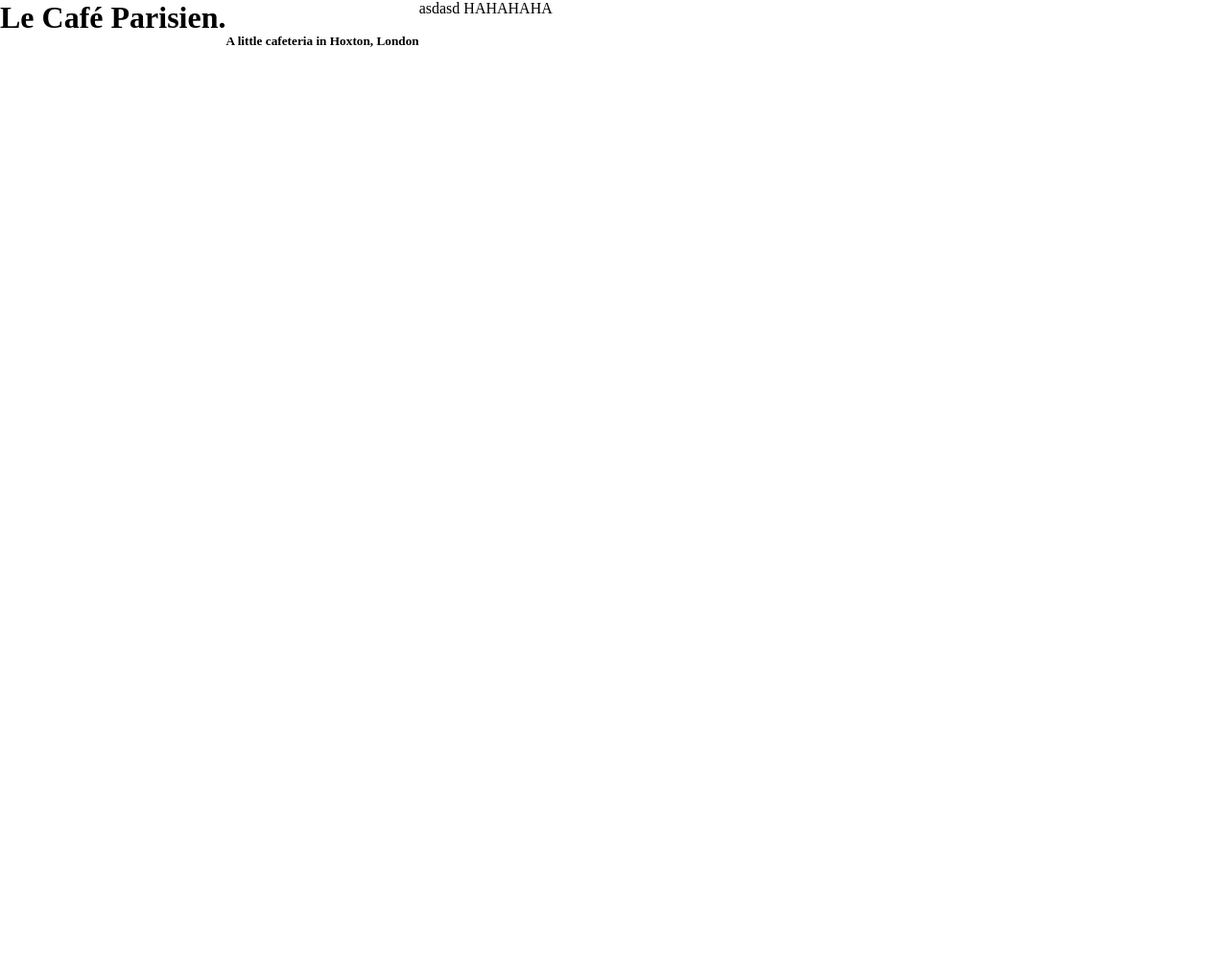
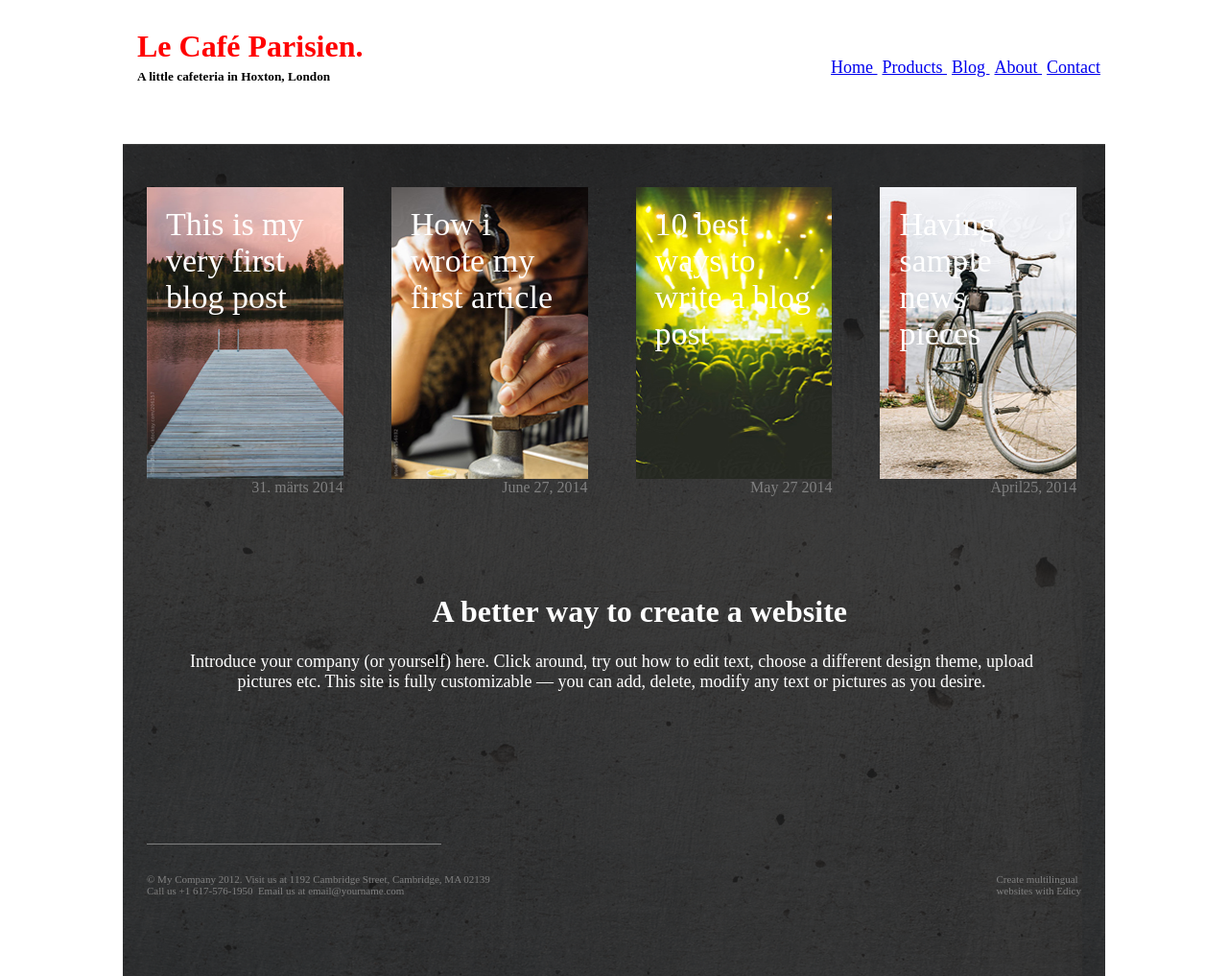
Before and after one commit to WarriorFromHell/Serveripoolsete-veebirakenduste-programmeerimine, a plain HTML site: page index.html in a window 1280 px wide. Shown: the top 1017 px of the page at 96% size. Before the commit the page ends 800 px from the top, so only its background shows below. Drawn offline with Linux system fonts and the light colour scheme.

Commit message:
peaaegu valmis

```diff
--- a/index.html
+++ b/index.html
@@ -4,19 +4,78 @@
 		<title>Your Portfolio </title>
 		<meta charset="UTF-8">
 		<link rel="stylesheet" type="text/css" href="style.css">
-<div id="logo">
+	</head>
+<body>
+	<div class="mainheader">
+
+			<header>
+
+				<div class="logo">
 				<h1> Le Café Parisien. </h1>
+					<div class="logo2">
 						<h5>A little cafeteria in Hoxton, London</h5>
-</div>asdasd
+					</div>
+					</div>
+				<div class="nav"> <ul>
+									<a href="#"> <li> Home </li> </a>
+									<a href="#"> <li> Products </li> </a>
+									<a href="#"> <li> Blog </li> </a>
+									<a href="#"> <li> About </li> </a>
+									<a href="#"> <li> Contact </li> </a>
+								</ul>
+				</div>
+			</header>
+					</div>
+
+<div class="container">
+
+<div class="ala1">
+<div class="tekst1"> <p> This is my <br> very first <br> blog post </p></div>
+</div>
 
 
 
-<head>
-<body>
-HAHAHAHA
+	<div class="ala2">
+	<div class="tekst2"> <p> How i <br>wrote my <br>first article </p></div>
+
+	</div>
+
+		<div class="ala3">
+		<div class="tekst3"><p> 10 best<br> ways to <br>write a blog <br>post </p> </div>
+
+
+		</div>
+
+			<div class="ala4">
+			<div class="tekst4"><p> Having <br>sample <br>news <br>pieces </p> </div>
+			</div>
+<div class="kuup1"> <p> 31. märts 2014 </p> </div>
+<div class="kuup2"> <p> June 27, 2014 </p> </div>
+<div class="kuup3"> <p> May 27 2014 </p> </div>
+<div class="kuup3"> <p> April25, 2014 </p> </div>
+
+<div class="laitext">
+<h1> A better way to create a website </h1>
+</div>
+	<div class="vtext"> <p>Introduce your company (or yourself) here. Click around, try out how to edit text, choose a different design theme, upload <br> pictures etc. This site is fully customizable — you can add, delete, modify any text or pictures as you desire.</p>
+	</div>
+
+<div class="footerline">
+</div>
+<div class="footertext">
+<p>© My Company 2012. Visit us at 1192 Cambridge Street, Cambridge, MA 02139 <br>
+Call us +1 617-576-1950  Email us at email@yourname.com</p>
+</div>
+
+<div class="viimane"> <p> Create multilingual <br>
+websites with Edicy </p>
+</div>
 
 
 
+
+
+		</div>
+</div>
 </body>
-
-</head>
+</html>
--- a/style.css
+++ b/style.css
@@ -2,8 +2,202 @@
 margin:0;
 padding:0;
 }
+.mainheader
+{width:80%;
+height:150px;
+background-color:white;
+margin-left: 10%;
+margin-right: 10%;
+}
 
-h1{float:left;}
-h5{float:left;
-margin-top: 35px;}
+.logo
+{width:300px;
+	float: left;
+}
+
+.logo2
+{width:250px;
+	float:left;
+}
+
+
+.nav
+{float:right;
+display:inline;
+height:20px;
+font-style: myriad pro;
+font-size: 18px;
+text-decoration:none;
+margin-top: 60px;
+
+}
+
+ul
+{list-style-type: none;
+}
+li
+{display: inline;
+margin-right: 5px;
+}
+
+
+h1
+{float:left;
+margin-top: 30px;
+margin-left:15px;
+color:red;}
+
+h5{float: left;
+margin-top: 5px;
+margin-left:15px;}
+
+
+
+.container
+{width:80%;
+background-image: url("taustveebileht.png");
+height:1000px;
+margin-right: 10%;
+margin-left: 10%;
+}
+.ala1
+{width:20%;
+background-image:url("pilt01.jpg");
+height:304px;
+float:left;
+margin-left: 25px;
+margin-right: 25px;
+margin-top: 45px;
+font-size: 34px;
+color:white;}
+
+.ala2
+{width:20%;
+background-image:url("pilt02.jpg");
+height:304px;
+float:left;
+margin-left: 25px;
+margin-right: 25px;
+margin-top: 45px;
+color:white;
+font-size: 34px;}
+.ala3
+{width:20%;
+background-image:url("pilt03.jpg");
+height:304px;
+float:left;
+margin-left: 25px;
+margin-right: 25px;
+margin-top: 45px;
+font-size: 34px;
+color:white;}
+.ala4
+{width:20%;
+background-image:url("pilt04.jpg");
+height:304px;
+float:left;
+margin-left: 25px;
+margin-top: 45px;
+font-size: 34px;
+color:white;}
+
+.ala1 img, .ala2 img, .ala3 img, .ala4 img
+{width: 22%;
+height:400px;
+}
+
+
+.tekst1, .tekst2, .tekst3, .tekst4
+{
+margin-left: 20px;
+margin-top:20px;
+background-position: absolute;
+float:left;}
+
+.kuup1
+{float: left;
+width:20%;
+height:30px;
+color: gray;
+margin-left: 25px;
+margin-right: 25px;}
+
+.kuup2
+{float: left;
+width:20%;
+color: gray;
+height:30px;
+margin-left: 25px;
+margin-right: 25px;
+}
+
+.kuup3
+{float: left;
+width:20%;
+color: gray;
+height:30px;
+margin-left: 25px;
+margin-right: 25px;
+}
+
+.kuup4
+{float: left;
+width:20%;
+color: gray;
+height:30px;
+margin-left: 25px;
+}
+
+.kuup1 p, .kuup2 p, .kuup3 p, .kuup4 p
+{float:right;}
+
+.laitext
+{width:90%;
+height:100px;
+float: left;}
+.laitext h1
+{color: white;
+margin-left: 35%;
+margin-top: 90px;}
+.vtext
+{width:100%;
+height:100px;
+float: left;}
+.vtext p
+{color: white;
+margin-left: 70px;
+margin-right: 50px;
+text-align: center;
+margin-top: 50px;
+float: left;
+font-size: 18px;
+font: myriad Pro;}
+.footerline
+{width:30%;
+height:1px;
+float: left;
+margin-top: 150px;
+margin-left: 25px;
+background-color: gray;
+
+}
+.footertext
+{
+height: 100px;
+width: 70%;
+float: left;
+margin-top:30px;
+margin-left: 25px;
+font-size: 11px;
+color: gray;
+}
+.viimane
+{height: 100px;
+font-size: 11px;
+color: gray;
+margin-top: 30px;
+margin-right:25px;
+
+float: right;}
+
 body
```
Also changed, not shown: pilt01.jpg (added), pilt02.jpg (added), pilt03.jpg (added), pilt04.jpg (added), pilt1.jpg (added), pilt2.jpg (added), pilt3.jpg (added), pilt4.jpg (added), taustveebileht.png (added), 1 other file. Lines whose indentation alone changed are shown as unchanged.
